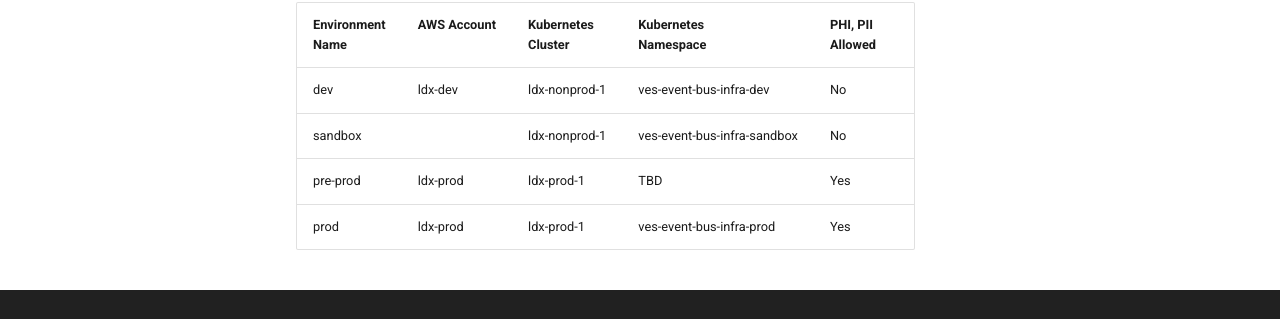
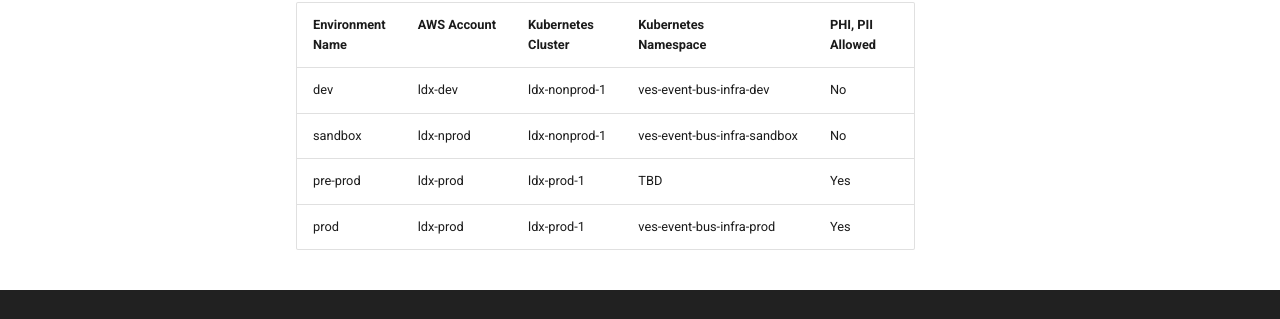
Before and after one commit to department-of-veterans-affairs/ves-event-bus-developer-portal, an MkDocs documentation site: the page built from docs/environments.md, in a window 1280 px wide and 1133 px high. Shown: the part 707-1026 px from the top of the window. Built offline with MkDocs 1.6.1 and Material for MkDocs 9.7.7, drawn with Linux system fonts in a browser that asks for light colours.

```diff
--- a/docs/environments.md
+++ b/docs/environments.md
@@ -32,6 +32,6 @@
 | Environment<br>Name | AWS Account  | Kubernetes<br>Cluster | Kubernetes<br>Namespace     | PHI, PII<br>Allowed |
 |---------------------|--------------|-----------------------|-----------------------------|---------------------|
 | dev                 | ldx-dev      | ldx-nonprod-1         | ves-event-bus-infra-dev     | No                  |
-| sandbox             |              | ldx-nonprod-1         | ves-event-bus-infra-sandbox | No                  |
+| sandbox             | ldx-nprod    | ldx-nonprod-1         | ves-event-bus-infra-sandbox | No                  |
 | pre-prod            | ldx-prod     | ldx-prod-1            | TBD                         | Yes                 |
 | prod                | ldx-prod     | ldx-prod-1            | ves-event-bus-infra-prod    | Yes                 |
```
